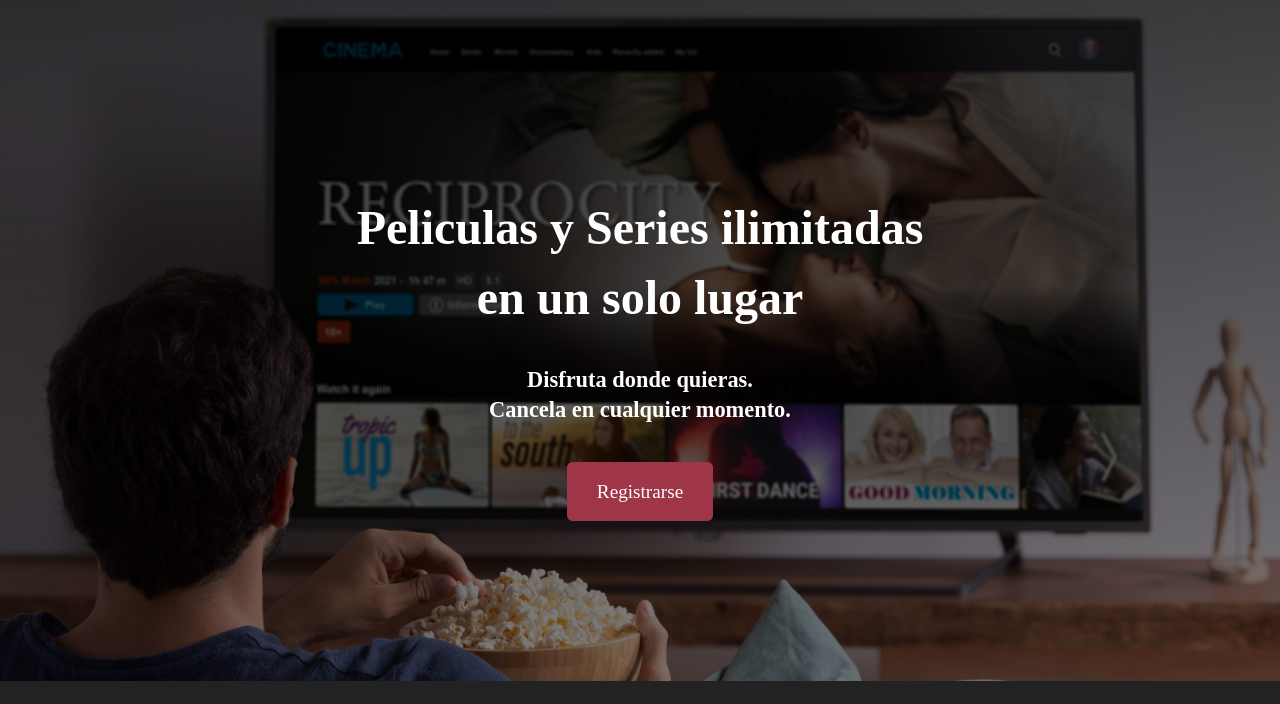
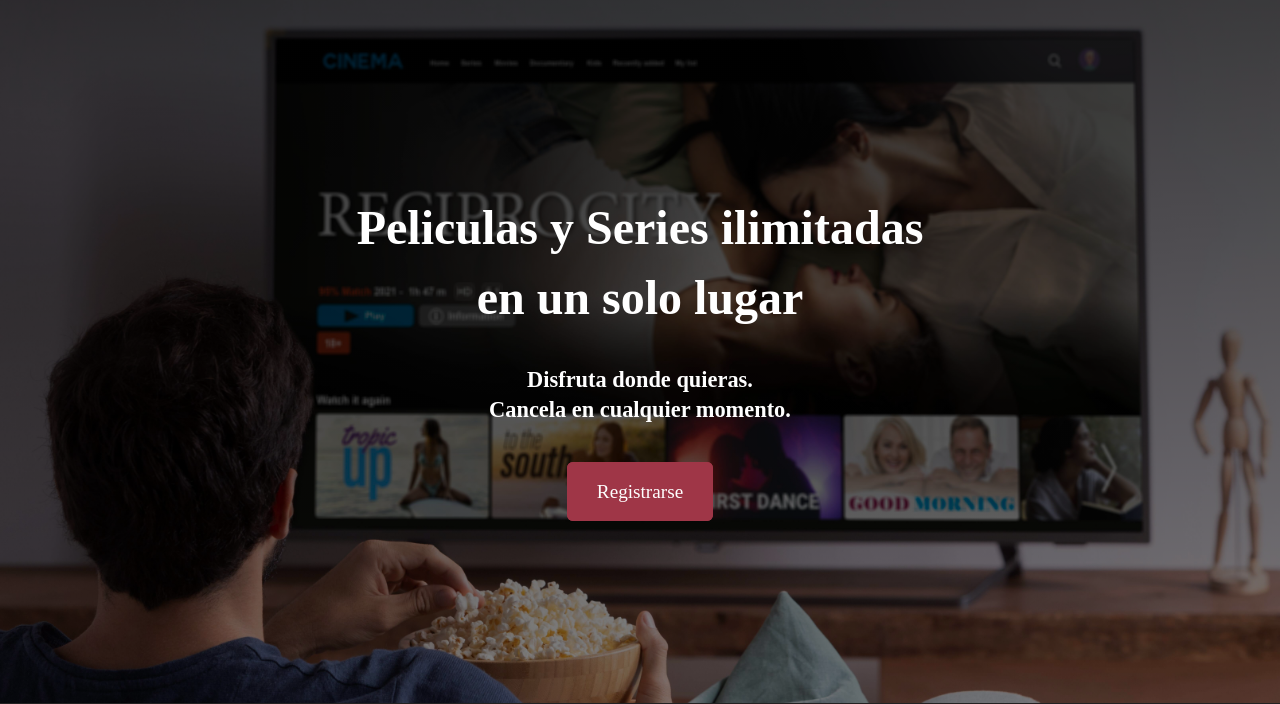
Before and after one commit to Ruvikv/TP-Pagina, a plain HTML site: page index.html in a window 1280 px wide. Shown: the part 111-815 px from the top of the page. Drawn offline with Linux system fonts and the light colour scheme.

Commit message:
correccion Css

```diff
--- a/style.css
+++ b/style.css
@@ -50,8 +50,6 @@
     background-position: center;
     background-repeat: no-repeat;
     background-attachment: fixed;
-    width: 100%;
-    height: 86vh;
     text-align: center;
     color: white;
     padding: 25vh 0px;
```
